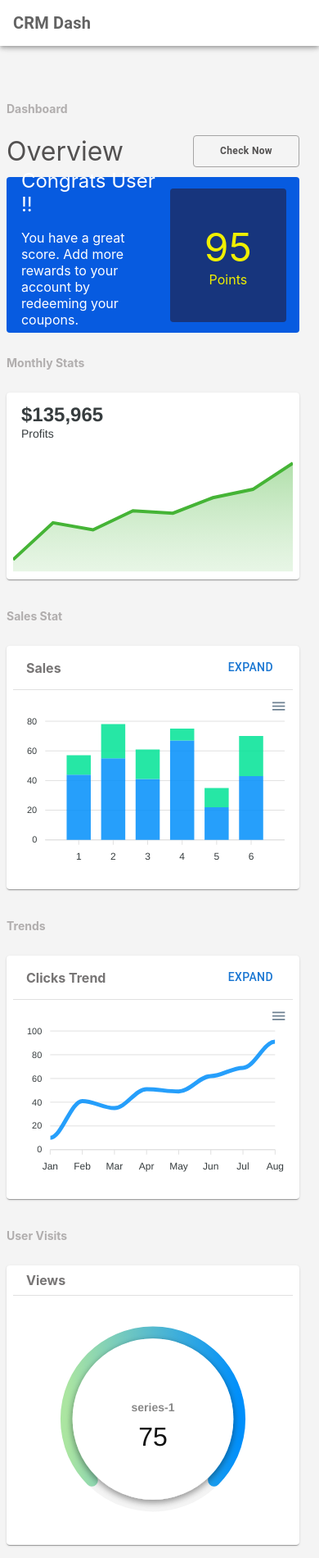
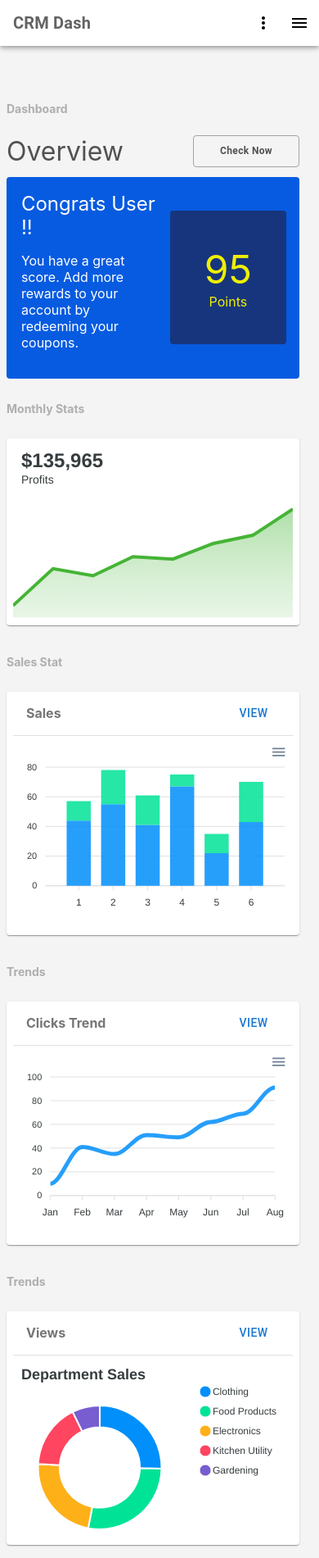
Before and after one commit to widget10/dashboard_ml, a React (Create React App) app: page / in a window 390 px wide. Shown: the whole page at 82% size. Built offline with nearby package versions, Linux system fonts and the light colour scheme.

Commit message:
Donut chart graph, Added header-drawer for small screens

```diff
--- a/src/components/DashboardContainer/index.jsx
+++ b/src/components/DashboardContainer/index.jsx
@@ -5,8 +5,8 @@ import MyChartContainer from "../MyChartContainer";
 import ChartBox from "../ChartBox";
 import LineChart from "../Visualisations/LineChart";
 import ColumnBarGraph from "../Visualisations/ColumnBarGraph";
-import RadialChart from "../Visualisations/RadialBar";
 import CountChart from "../Visualisations/CountChart";
+import DonutChart from "../Visualisations/DonutChart";
 
 const CustomButton = styled(Button)`
   padding: 8px 32px;
@@ -39,7 +39,6 @@ const Banner = styled(Box)`
   background-color: #075be0;
   color: rgba(0, 0, 0, 0.87);
   border-radius: 4px;
-  height: 190px;
   display: flex;
   align-items: center;
 
@@ -60,11 +59,8 @@ const Banner = styled(Box)`
   }
 
   .banner-text {
-    /* align-items: center;
-    justify-content: center; */
     display: flex;
     flex-direction: column;
-    /* width: 100%; */
     margin: 5%;
     .header {
       color: white;
@@ -77,13 +73,6 @@ const Banner = styled(Box)`
 `;
 
 function DashboardContainer() {
-  const expandToFullScreen = (chartType) => {
-    const elem = document.getElementById(`chart-container-${chartType}`);
-    if (elem?.requestFullscreen) elem.requestFullscreen();
-    else if (elem?.webkitRequestFullscreen) elem.webkitRequestFullscreen();
-    else if (elem?.msRequestFullscreen) elem.msRequestFullscreen();
-  };
-
   return (
     <Container fluid style={{ marginTop: "16px" }}>
       <Grid container spacing={2}>
@@ -117,7 +106,6 @@ function DashboardContainer() {
         <Grid xs={12} sm={12} md={4}>
           <MyChartContainer
             text={"Monthly Stats"}
-            // content={<ChartBox chart={LineChart} />}
             content={<ChartBox chart={CountChart} />}
           />
         </Grid>
@@ -128,14 +116,7 @@ function DashboardContainer() {
               <div id="chart-container-column">
                 <ChartBox
                   header="Sales"
-                  action={
-                    <Button
-                      variant="text"
-                      onClick={() => expandToFullScreen("column")}
-                    >
-                      Expand
-                    </Button>
-                  }
+                  action={<Button variant="text">View</Button>}
                   chart={ColumnBarGraph}
                 />
               </div>
@@ -150,46 +131,23 @@ function DashboardContainer() {
               content={
                 <ChartBox
                   header="Clicks Trend"
-                  action={
-                    <Button
-                      variant="text"
-                      onClick={() => expandToFullScreen("line")}
-                    >
-                      Expand
-                    </Button>
-                  }
+                  action={<Button variant="text">View</Button>}
                   chart={LineChart}
                 />
               }
             />
           </div>
         </Grid>
-
-        {/* <Grid xs={12} sm={6} md={4}>
-          <div id="chart-container-line">
+        <Grid xs={12} sm={6} md={4}>
+          <div id="chart-container-donut">
             <MyChartContainer
               text={"Trends"}
               content={
                 <ChartBox
-                  header="Clicks Trend"
-                  action={<Button variant="primary">New Task</Button>}
-                  chart={
-                    <>
-                      <Banner />
-                    </>
-                  }
+                  header="Views"
+                  action={<Button variant="text">View</Button>}
+                  chart={<div>{DonutChart}</div>}
                 />
-              }
-            />
-          </div>
-        </Grid> */}
-
-        <Grid xs={12} sm={6} md={4}>
-          <div id="chart-container-radial">
-            <MyChartContainer
-              text={"User Visits"}
-              content={
-                <ChartBox header="Views" chart={<div>{RadialChart}</div>} />
               }
             />
           </div>
--- a/src/components/Header/index.jsx
+++ b/src/components/Header/index.jsx
@@ -1,16 +1,40 @@
-import React, { useState } from "react";
-// import { styled } from "@mui/material/styles";
+import React from "react";
+import { useTheme } from "@mui/material/styles";
+
 import AppBar from "@mui/material/AppBar";
 import Box from "@mui/material/Box";
 import Toolbar from "@mui/material/Toolbar";
 import Badge from "@mui/material/Badge";
 import IconButton from "@mui/material/IconButton";
 import Typography from "@mui/material/Typography";
+import List from "@mui/material/List";
+
+import Drawer from "@mui/material/Drawer";
+import Divider from "@mui/material/Divider";
+import MenuIcon from "@mui/icons-material/Menu";
+import ChevronLeftIcon from "@mui/icons-material/ChevronLeft";
+import ChevronRightIcon from "@mui/icons-material/ChevronRight";
+import ListItem from "@mui/material/ListItem";
+import ListItemIcon from "@mui/material/ListItemIcon";
+import ListItemText from "@mui/material/ListItemText";
+import InboxIcon from "@mui/icons-material/MoveToInbox";
+import MailIcon from "@mui/icons-material/Mail";
+
 import Avatar from "@mui/material/Avatar";
 import BellIcon from "@mui/icons-material/Notifications";
-import { BottomNavigation, BottomNavigationAction } from "@mui/material";
+import AccountCircle from "@mui/icons-material/AccountCircle";
+import MoreIcon from "@mui/icons-material/MoreVert";
+
+import {
+  BottomNavigation,
+  BottomNavigationAction,
+  Menu,
+  MenuItem,
+} from "@mui/material";
 import NavigationData from "./constants";
 import styled from "styled-components";
+
+const drawerWidth = 240;
 
 const StyledBottomNavigationAction = styled(BottomNavigationAction)`
   flex-direction: row;
@@ -30,7 +54,114 @@ const StyledAvatar = styled(Avatar)`
 `;
 
 export default function Header() {
-  const [navData, setnavData] = useState(NavigationData);
+  // const [navData, setnavData] = useState(NavigationData)
+  const theme = useTheme();
+  const [anchorEl, setAnchorEl] = React.useState(null);
+  const [mobileMoreAnchorEl, setMobileMoreAnchorEl] = React.useState(null);
+
+  const isMenuOpen = Boolean(anchorEl);
+  const isMobileMenuOpen = Boolean(mobileMoreAnchorEl);
+
+  const handleProfileMenuOpen = (event) => {
+    setAnchorEl(event.currentTarget);
+  };
+
+  const handleMobileMenuClose = () => {
+    setMobileMoreAnchorEl(null);
+  };
+
+  const handleMobileMenuOpen = (event) => {
+    setMobileMoreAnchorEl(event.currentTarget);
+  };
+
+  const [open, setOpen] = React.useState(false);
+
+  const handleDrawerOpen = () => {
+    setOpen(true);
+  };
+
+  const handleDrawerClose = () => {
+    setOpen(false);
+  };
+
+  const mobileMenuId = "primary-search-account-menu";
+  const renderMobileMenu = (
+    <Menu
+      anchorEl={mobileMoreAnchorEl}
+      anchorOrigin={{
+        vertical: "top",
+        horizontal: "right",
+      }}
+      id={"mobileMenuId"}
+      keepMounted
+      transformOrigin={{
+        vertical: "top",
+        horizontal: "right",
+      }}
+      open={isMobileMenuOpen}
+      onClose={handleMobileMenuClose}
+    >
+      <MenuItem>
+        <IconButton
+          size="large"
+          aria-label="show 17 new notifications"
+          color="inherit"
+        >
+          <Badge badgeContent={17} color="error">
+            <BellIcon />
+          </Badge>
+        </IconButton>
+        <p>Notifications</p>
+      </MenuItem>
+      <MenuItem onClick={handleProfileMenuOpen}>
+        <IconButton
+          size="large"
+          aria-label="account of current user"
+          aria-controls="primary-search-account-menu"
+          aria-haspopup="true"
+          color="inherit"
+        >
+          <AccountCircle />
+        </IconButton>
+        <p>Profile</p>
+      </MenuItem>
+    </Menu>
+  );
+
+  const drawerNav = (
+    <Drawer
+      sx={{
+        width: drawerWidth,
+        flexShrink: 0,
+        "& .MuiDrawer-paper": {
+          width: drawerWidth,
+        },
+      }}
+      variant="persistent"
+      anchor="right"
+      open={open}
+    >
+      <div>
+        <IconButton onClick={handleDrawerClose}>
+          {theme.direction === "rtl" ? (
+            <ChevronLeftIcon />
+          ) : (
+            <ChevronRightIcon />
+          )}
+        </IconButton>
+      </div>
+      <Divider />
+      <List>
+        {NavigationData.map((x, index) => (
+          <ListItem button key={x.label}>
+            <ListItemIcon>{x.icon}</ListItemIcon>
+            <ListItemText primary={x.label} />
+          </ListItem>
+        ))}
+      </List>
+    </Drawer>
+  );
+
   return (
     <AppBar position="sticky" color="inherit">
       <Toolbar>
@@ -57,17 +188,36 @@ export default function Header() {
             <StyledAvatar>V</StyledAvatar>
           </Box>
         </Box>
+        <Box sx={{ display: { xs: "flex", md: "none" } }}>
+          <IconButton
+            size="large"
+            aria-label="show more"
+            aria-controls={mobileMenuId}
+            aria-haspopup="true"
+            onClick={handleMobileMenuOpen}
+            color="inherit"
+          >
+            <MoreIcon />
+          </IconButton>
+        </Box>
+        <Box sx={{ display: { xs: "flex", md: "none" } }}>
+          <IconButton
+            color="inherit"
+            aria-label="open drawer"
+            edge="end"
+            onClick={handleDrawerOpen}
+            sx={{ ...(open && { display: "none" }) }}
+          >
+            <MenuIcon />
+          </IconButton>
+        </Box>
       </Toolbar>
 
       <BottomNavigation
         sx={{ display: { xs: "none", md: "flex" } }}
         showLabels
         value={"/"}
-        onChange={(event, newValue) => {
-          // console.log(newValue);
-          // const newNavdata = navData[newValue] && navData[newValue].active = true || [];
-          // setnavData(newNavdata);
-        }}
+        onChange={(event, newValue) => {}}
       >
         {NavigationData.map((el, i) => (
           <StyledBottomNavigationAction
@@ -78,6 +228,8 @@ export default function Header() {
           />
         ))}
       </BottomNavigation>
+      {renderMobileMenu}
+      {drawerNav}
     </AppBar>
   );
 }
--- /dev/null
+++ b/src/components/Visualisations/DonutChart/index.jsx
@@ -0,0 +1,36 @@
+import Chart from "react-apexcharts";
+
+var options = {
+  dataLabels: {
+    enabled: false,
+  },
+  plotOptions: {
+    pie: {
+      offsetY: 20,
+    },
+  },
+  title: {
+    text: "Department Sales",
+    style: {
+      fontSize: "18px",
+    },
+  },
+  labels: [
+    "Clothing",
+    "Food Products",
+    "Electronics",
+    "Kitchen Utility",
+    "Gardening",
+  ],
+};
+
+const DonutChart = (
+  <Chart
+    id="chart-container-radial"
+    options={options}
+    series={[21, 23, 19, 14, 6]}
+    type="donut"
+  />
+);
+
+export default DonutChart;
--- a/src/components/Visualisations/RadialBar/index.jsx
+++ b/src/components/Visualisations/RadialBar/index.jsx
@@ -3,19 +3,15 @@ import Chart from "react-apexcharts";
 var options = {
   plotOptions: {
     radialBar: {
-      startAngle: -135,
-      endAngle: 225,
       hollow: {
         margin: 0,
         size: "70%",
-        background: "#fff",
-        image: undefined,
         imageOffsetX: 0,
-        imageOffsetY: 0,
+        imageOffsetY: 4,
         position: "front",
         dropShadow: {
           enabled: true,
-          top: 3,
+          // top: 3,
           left: 0,
           blur: 4,
           opacity: 0.24,
```
